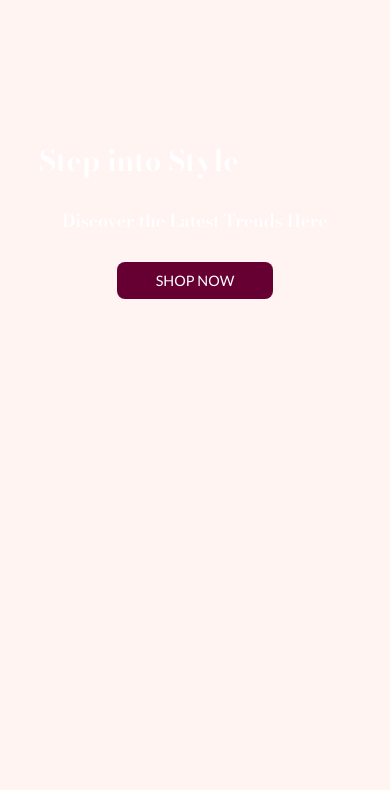
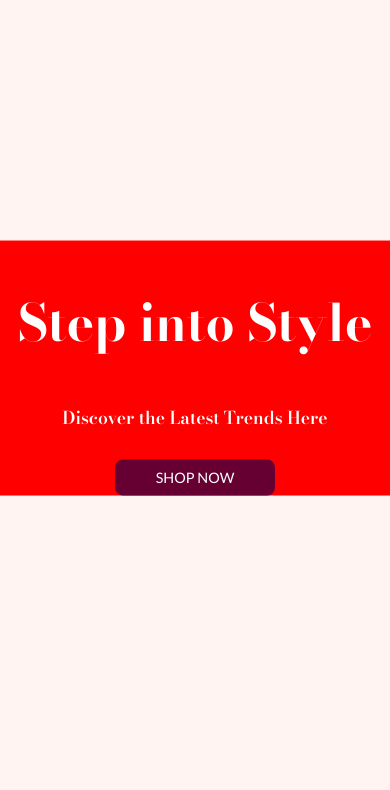
Before and after one commit to Miranda-K12/StyleSphere-Store, a plain HTML site: page index.html in a window 390 px wide. Shown: the part 54-844 px from the top of the page. Drawn offline with nearby package versions, Linux system fonts and the light colour scheme; a web font is replaced by a local one.

Commit message:
update hero section responsive styles

```diff
--- a/style/hero.scss
+++ b/style/hero.scss
@@ -16,7 +16,12 @@
     left: 10%;
     width: 80%;
     @media (max-width: 560px){
-        top:20%;
+    position: absolute;
+    top: 50%;
+    left: 50%;
+    transform: translate(-50%, -50%);
+    width: 100%;
+    text-align: center;
       }
     h1 {
       font-size: $h1-font-size;
@@ -24,9 +29,6 @@
       font-family: "Bodoni Moda";
       @media (max-width: 840px){
         font-size: $h1-secondary-font;
-      }
-       @media (max-width: 540px){
-        font-size: $div-header;
       }
     }
     p {
@@ -50,7 +52,6 @@
       }
        @media (max-width: 560px){
          font-size: 1.6rem;
-         width: 50%;
       }
       &:hover {
         @extend %btnHover;
```
Also changed, not shown: style/hero.css, style/style.css, 2 other files.
